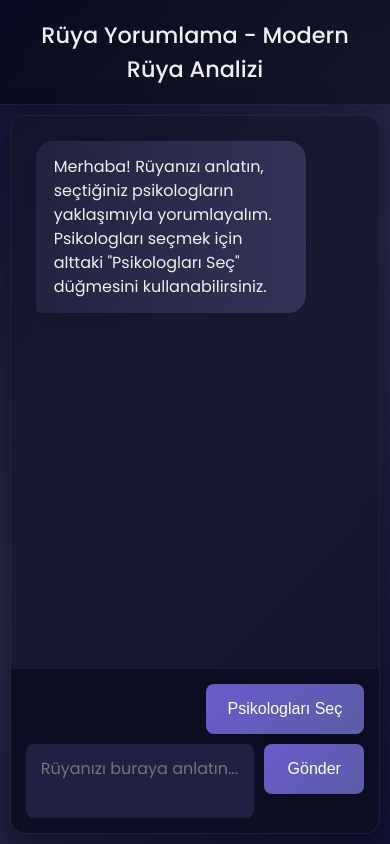
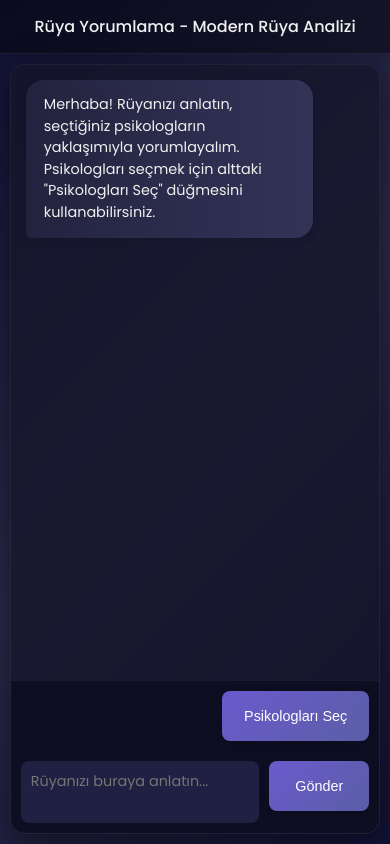
Before and after one commit to mustafacici1/ruya, a plain HTML site: page index.html in a window 390 px wide. Drawn offline with Linux system fonts and the light colour scheme.

Commit message:
Update index.html

```diff
--- a/index.html
+++ b/index.html
@@ -174,6 +174,7 @@
     .input-controls {
       display: flex;
       gap: 10px;
+      margin-top: 10px;
     }
 
     .input-area textarea {
@@ -299,14 +300,74 @@
       animation: pulse 1s infinite 0.4s;
     }
 
+    /* Mobil optimizasyon için ek medya sorguları */
     @media (max-width: 768px) {
+      header {
+        font-size: 1.2em;
+        padding: 14px 15px;
+      }
+
       .chat-container {
         width: 95%;
         margin: 10px auto;
       }
 
+      .chat-log {
+        padding: 15px;
+      }
+
       .bubble {
         max-width: 85%;
+        font-size: 0.95em;
+      }
+
+      .psychologist-option {
+        margin: 0 5px;
+        padding: 8px;
+        min-width: 80px;
+      }
+
+      .psychologist-avatar {
+        width: 50px;
+        height: 50px;
+        font-size: 20px;
+      }
+
+      .psychologist-name {
+        font-size: 0.75em;
+      }
+
+      .psychologist-specialty {
+        font-size: 0.6em;
+      }
+
+      .input-area {
+        padding: 10px;
+      }
+
+      .input-area textarea,
+      .input-area button {
+        font-size: 0.9em;
+      }
+
+      .toggle-btn {
+        font-size: 0.75em;
+        padding: 6px 10px;
+      }
+    }
+
+    /* Daha küçük cihazlar için (örn. 480px altı) */
+    @media (max-width: 480px) {
+      header {
+        font-size: 1em;
+      }
+
+      .bubble {
+        font-size: 0.9em;
+      }
+
+      .input-area textarea {
+        padding: 10px;
       }
     }
   </style>
@@ -342,6 +403,7 @@
   </div>
 
   <script>
+    // JavaScript kodlarınız (aynı kalabilir)
     const chatLog = document.getElementById('chatLog');
     const promptInput = document.getElementById('promptInput');
     const sendBtn = document.getElementById('sendBtn');
@@ -384,11 +446,9 @@
     // Psikolog seçimini değiştirme
     function togglePsychologistSelection(id, element) {
       if (selectedPsychologists.includes(id)) {
-        // Seçimi kaldır
         selectedPsychologists = selectedPsychologists.filter(psychId => psychId !== id);
         element.classList.remove('selected');
       } else {
-        // Seç
         selectedPsychologists.push(id);
         element.classList.add('selected');
       }
@@ -437,37 +497,31 @@
       return typingEl;
     }
 
-// Simüle edilmiş asistan yanıtı (gerçek API entegrasyonu eklenebilir)
+    // Simüle edilmiş asistan yanıtı
     function simulateAssistantResponse(userText) {
       const typingIndicator = showTypingIndicator();
 
       setTimeout(() => {
-    // Yazma göstergesini kaldır
         typingIndicator.remove();
 
         if (selectedPsychologists.length === 0) {
           addMessage("Lütfen yorumlamada kullanmak için en az bir psikolog seçin. Psikologları seçmek için 'Psikologları Seç' düğmesine tıklayın.", 'assistant');
         } else {
-      // Her psikolog için ayrı bir mesaj baloncuğu ekle
           addMessage("Rüyanızı analiz ettim. Seçtiğiniz psikologların yorumları:", 'assistant');
 
-      // Her bir psikoloğun yanıtını ayrı baloncuklar halinde ekle
           setTimeout(() => {
             selectedPsychologists.forEach((psychId, index) => {
               setTimeout(() => {
                 const psych = psychologists.find(p => p.id === psychId);
                 const interpretation = getPsychologistInterpretation(userText, psych);
-
-            // Psikoloğun adı ve uzmanlığı ile beraber yorumu ekle
                 addMessage(`${psych.name} (${psych.specialty}): ${interpretation}`, 'assistant');
 
-            // Son psikologdan sonra kapanış mesajı
                 if (index === selectedPsychologists.length - 1) {
                   setTimeout(() => {
                     addMessage("Başka rüyalarınızı da paylaşabilirsiniz.", 'assistant');
                   }, 500);
                 }
-          }, index * 1000); // Her psikoloğun mesajı arasında zaman farkı
+              }, index * 1000);
             });
           }, 500);
         }
@@ -476,28 +530,20 @@ function simulateAssistantResponse(userText) {
 
     // Psikolog yorumu oluşturma (simülasyon)
     function getPsychologistInterpretation(dreamText, psychologist) {
-      // Bu fonksiyon normalde bir API'ye bağlanıp gerçek yanıtlar alabilir
-      // Şimdilik basit simülasyonlar yapıyoruz
-
       switch (psychologist.id) {
         case 'freud':
           return "Bu rüya, muhtemelen bastırılmış bilinçaltı arzularınızın bir yansıması. Rüyanızda görülen semboller cinsel ve agresif dürtülerinizi temsil ediyor olabilir.";
-
         case 'jung':
           return "Rüyanızda görülen arketipler kolektif bilinçdışının bir parçası. Bu semboller, kişisel gelişim yolculuğunuzda önemli bir aşamayı temsil ediyor olabilir.";
-
         case 'adler':
           return "Bu rüya, yaşamınızdaki aşağılık duygularıyla ve üstünlük çabalarınızla ilgili gibi görünüyor. Sosyal ilişkilerinizde nasıl konumlandığınızı düşünmenizi öneririm.";
-
         case 'fromm':
           return "Rüyanız modern toplumda yaşamanın getirdiği yabancılaşma ve bağlantı kurma ihtiyacınızı yansıtıyor. İnsan ilişkilerinizdeki otantiklik arayışınızın bir ifadesi.";
-
         case 'lacan':
           return "Bu rüya, dilin yapısı içinde bilinçdışınızın nasıl çalıştığını gösteriyor. Semboller arasındaki ilişki, özne olarak kendinizi nasıl konumlandırdığınızla ilgili ipuçları veriyor.";
       }
     }
 
-    // Gönder butonu tıklama
     sendBtn.addEventListener('click', () => {
       const text = promptInput.value.trim();
       if (text === "") return;
@@ -506,7 +552,6 @@ function simulateAssistantResponse(userText) {
       simulateAssistantResponse(text);
     });
 
-    // Enter ile gönderme (shift+enter için yeni satır)
     promptInput.addEventListener('keydown', (e) => {
       if (e.key === 'Enter' && !e.shiftKey) {
         e.preventDefault();
@@ -514,13 +559,11 @@ function simulateAssistantResponse(userText) {
       }
     });
 
-    // Textarea yüksekliğini otomatik ayarlama
     promptInput.addEventListener('input', function() {
       this.style.height = 'auto';
       this.style.height = (this.scrollHeight < 120) ? this.scrollHeight + 'px' : '120px';
     });
 
-    // Sayfayı başlatma
     initPsychologists();
   </script>
 </body>
```
Lines whose indentation alone changed are shown as unchanged.
